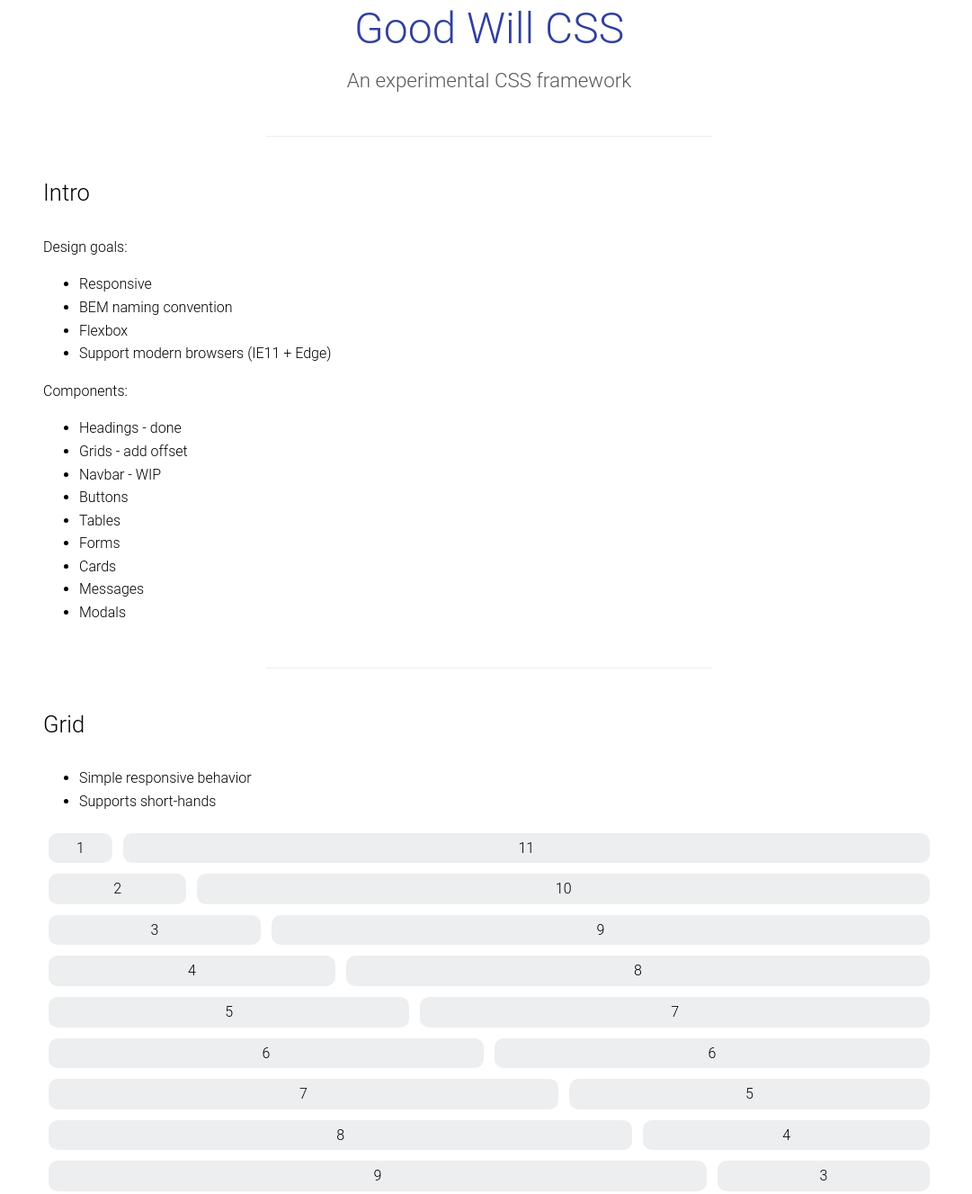
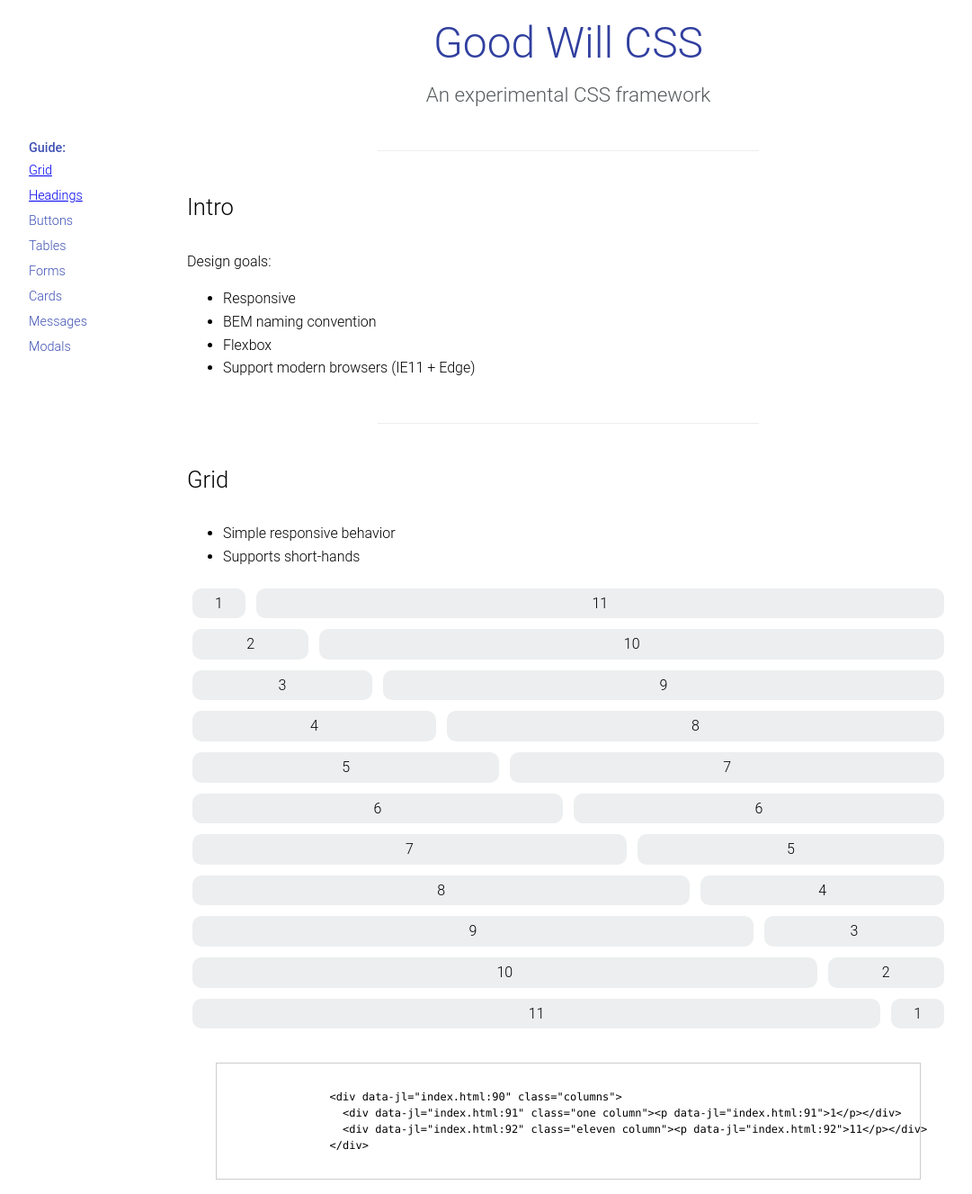
Before and after one commit to wwwillchen/goodwill, a website: page index.html in a window 1280 px wide. Shown: the part 103-1430 px from the top of the page at 90% size, without its empty margins (96-1177 px from the left). Drawn offline with nearby package versions, Linux system fonts and the light colour scheme.

Commit message:
floating nav

```diff
--- a/index.html
+++ b/index.html
@@ -23,6 +23,23 @@
             <a href="http://github.com/willchen90" class="button button--subtle"> Author </a>
           </div>
         </nav>
+
+        <div class="columns">
+          <div class="two column docs-floating-nav-bar docs-floating-nav-bar--docked">
+            <strong>Guide:</strong>
+            <ul class="docs-floating-nav-bar__list-item">
+              <li><a href="#grid">Grid</a></li>
+              <li><a href="#headings">Headings</a></li>
+              <li>Buttons</li>
+              <li>Tables</li>
+              <li>Forms</li>
+              <li>Cards</li>
+              <li>Messages</li>
+              <li>Modals</li>
+            </ul>
+          </div>
+
+          <div class="offset-by-two ten column">
             <div class="hero-header">
               <h1 class="align-center font-primary-darker"> Good Will CSS </h1>
               <h5 class="align-center font-gray"> An experimental CSS framework </h5>
@@ -37,7 +54,7 @@
                 <li>Support modern browsers (IE11 + Edge)</li>
               </ul>
 
-          Components:
+              <!--Components:
               <ul>
                 <li>Headings - done</li>
                 <li>Grids - add offset</li>
@@ -48,9 +65,9 @@
                 <li>Cards</li>
                 <li>Messages</li>
                 <li>Modals</li>
-          </ul>
+              </ul>-->
             </div>
-        <div class="docs-section">
+            <div class="docs-section" id="grid">
               <h4 class="docs-header">Grid</h4>
               <ul>
                 <li>Simple responsive behavior</li>
@@ -69,16 +86,14 @@
                 <div class="ten column"><p>10</p></div><div class="two column"><p>2</p></div>
                 <div class="eleven column"><p>11</p></div><div class="one column"><p>1</p></div>
               </div>
-          <pre class="code-example">
               <code class="code-example-body prettyprint">
                 <div class="columns">
                   <div class="one column"><p>1</p></div>
                   <div class="eleven column"><p>11</p></div>
                 </div>
               </code>
-          </pre>
             </div>
-        <div class="docs-section">
+            <div class="docs-section" id="navbar">
               <h4 class="docs-header">Navbar</h4>
               <div class="button">Button</div>
             </div>
@@ -86,7 +101,7 @@
               <h4 class="docs-header">Buttons</h4>
               <div class="button">Button</div>
             </div>
-        <div class="docs-section">
+            <div class="docs-section" id="headings">
               <h4 class="docs-header">Headings</h4>
               <h1>h1: Heading 1 - This is what I look like</h1>
               <h2>h2: Heading 2 - This is what I look like</h2>
@@ -121,6 +136,6 @@
                 </div>
               </div>
             </div>
-
+          </div>
     </body>
 </html>
--- a/js/docs.js
+++ b/js/docs.js
@@ -2,11 +2,11 @@ $(document).ready(function() {
 
   // Variables
   var $codeSnippets = $('.code-example-body'),
-      $nav = $('.navbar'),
+      $nav = $('.docs-floating-nav-bar'),
       $body = $('body'),
       $window = $(window),
       $popoverLink = $('[data-popover]'),
-      navOffsetTop = $nav.offset().top,
+      navOffsetTop = $nav.offset().top - 100,
       $document = $(document),
       entityMap = {
         "&": "&amp;",
@@ -61,17 +61,17 @@ $(document).ready(function() {
 });
 
   function resize() {
-    $body.removeClass('has-docked-nav')
+    $nav.removeClass('docs-floating-nav-bar--docked')
     navOffsetTop = $nav.offset().top
     onScroll()
   }
 
   function onScroll() {
-    if(navOffsetTop < $window.scrollTop() && !$body.hasClass('has-docked-nav')) {
-      $body.addClass('has-docked-nav')
+    if(navOffsetTop > $window.scrollTop() && !$nav.hasClass('docs-floating-nav-bar--docked')) {
+      $nav.addClass('docs-floating-nav-bar--docked')
     }
-    if(navOffsetTop > $window.scrollTop() && $body.hasClass('has-docked-nav')) {
-      $body.removeClass('has-docked-nav')
+    if(navOffsetTop < $window.scrollTop() && $nav.hasClass('docs-floating-nav-bar--docked')) {
+      $nav.removeClass('docs-floating-nav-bar--docked')
     }
   }
 
--- a/styles/base/_code.scss
+++ b/styles/base/_code.scss
@@ -1,12 +1,5 @@
 code {
-  padding: .2rem .5rem;
-  margin: 0 .2rem;
-  font-size: 90%;
-  white-space: nowrap;
-  background: #F1F1F1;
-  border: 1px solid #E1E1E1;
-  border-radius: 4px; }
-pre > code {
   display: block;
   padding: 1rem 1.5rem;
-  white-space: pre; }
+  white-space: pre;
+}
--- a/styles/base/_font.scss
+++ b/styles/base/_font.scss
@@ -4,3 +4,7 @@ body {
   font-weight: 300;
   line-height: 1.6;
 }
+
+strong {
+  font-weight: 500;
+}
--- a/styles/components/_container.scss
+++ b/styles/components/_container.scss
@@ -1,6 +1,6 @@
 .container {
   width: auto;
-  max-width: 80%;
+  max-width: 85%;
   margin-right: auto;
   margin-left: auto;
   padding-left: $gutter;
--- a/styles/components/_grid.scss
+++ b/styles/components/_grid.scss
@@ -20,6 +20,11 @@
     &.nine { width: (100% * 9/12); flex: none; }
     &.ten { width: (100% * 10/12); flex: none; }
     &.eleven { width: (100% * 11/12); flex: none; }
+
+    &.offset-by-one { margin-left: (100% * 1/12); }
+    &.offset-by-two { margin-left: (100% * 2/12); }
+    &.offset-by-three { margin-left: (100% * 3/12); }
+    &.offset-by-four { margin-left: (100% * 4/12); }
   }
 
   .column.one-half {
--- a/styles/docs/_docs.scss
+++ b/styles/docs/_docs.scss
@@ -21,6 +21,7 @@
 }
 
 .code-example-body {
-    white-space: pre;
-    word-wrap: break-word;
+  white-space: pre;
+  word-wrap: break-word;
+  margin: 2rem;
 }
--- /dev/null
+++ b/styles/docs/_floating-nav.scss
@@ -0,0 +1,25 @@
+@media (max-width: 550px) {
+  .docs-floating-nav-bar {
+    display: none;
+  }
+}
+@media (min-width: 550px) {
+  .docs-floating-nav-bar {
+    position: fixed;
+    font-size: .9rem;
+    color: $color-primary;
+    top: 5rem;
+
+    &--docked {
+      position: absolute;
+      top: 15rem;
+    }
+
+    &__list-item {
+      list-style-type: none;
+      padding: 0;
+      margin: 0;
+      line-height: 1.75rem;
+    }
+  }
+}
--- a/styles/goodwill-docs.scss
+++ b/styles/goodwill-docs.scss
@@ -1,4 +1,7 @@
 @import "./goodwill";
+
+@import "docs/github-prettify-theme";
+
 @import "docs/docs";
 @import "docs/example";
-@import "docs/github-prettify-theme";
+@import "docs/floating-nav";
```
Also changed, not shown: dist/goodwill-docs.css, dist/goodwill.css. Lines whose indentation alone changed are shown as unchanged.
